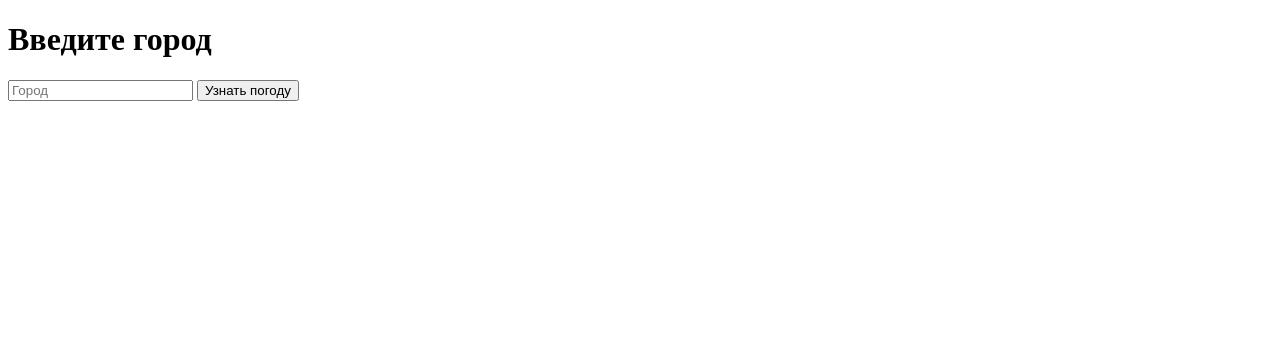
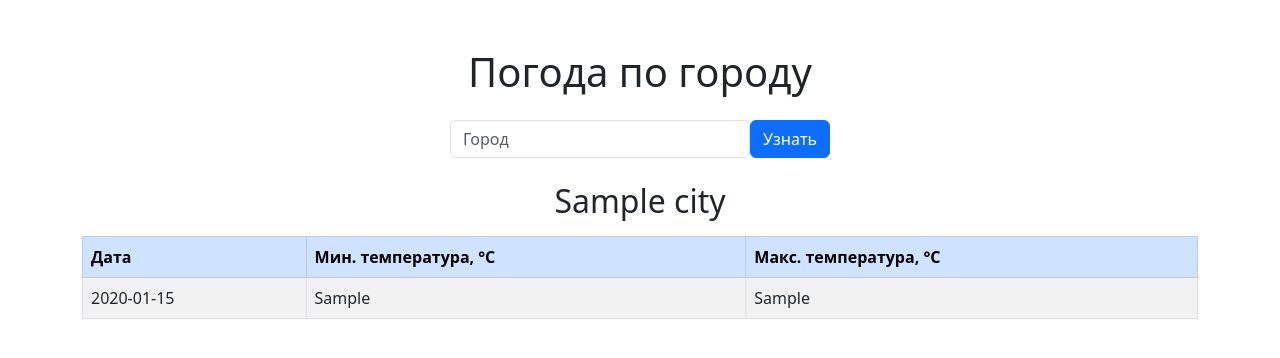
Before and after one commit to Vaalenok/weather_app, a Django app: template templates/weather/index.html in a window 1280 px wide. Shown: the top 358 px of the page. Run offline with Django 5.2, Linux system fonts and the light colour scheme; the template is opened without the code that fills it: most values are stand-ins (such as "Sample title", 1, 10 or a date in 2020).

Commit message:
Add styles and input hints

```diff
--- /dev/null
+++ b/requirements.txt
@@ -0,0 +1,2 @@
+Django~=5.2.1
+requests~=2.32.3
--- a/templates/weather/index.html
+++ b/templates/weather/index.html
@@ -1,14 +1,88 @@
 <!DOCTYPE html>
-<html lang="en">
+<html lang="ru">
 <head>
-    <meta charset="UTF-8">
-    <title>Title</title>
+    <meta charset="UTF-8" />
+    <title>Погода</title>
+    <link href="https://cdn.jsdelivr.net/npm/bootstrap@5.3.0/dist/css/bootstrap.min.css" rel="stylesheet" />
 </head>
 <body>
-    <h1>Введите город</h1>
-    <form method="get">
-        <input type="text" name="city" placeholder="Город">
-        <button type="submit">Узнать погоду</button>
-    </form>
+    <div class="container my-5">
+        <h1 class="text-center mb-4">Погода по городу</h1>
+
+        <form method="get" class="d-flex justify-content-center mb-4" role="search" autocomplete="off">
+            <div style="position: relative; width: 300px;">
+              <input id="city-input" type="text" name="city" class="form-control rounded-top" placeholder="Город" autocomplete="off" />
+              <div id="suggestions" class="list-group position-absolute w-100" style="top: 100%; z-index: 1000;"></div>
+            </div>
+            <button type="submit" class="btn btn-primary">Узнать</button>
+        </form>
+
+        <div id="suggestions" class="list-group w-50 mx-auto" style="position: relative; z-index: 1000;"></div>
+
+        {% if error %}
+            <div class="alert alert-danger text-center" role="alert">{{ error }}</div>
+        {% elif forecast %}
+            <h2 class="text-center mb-3">{{ city }}</h2>
+            <table class="table table-striped table-bordered">
+                <thead class="table-primary">
+                    <tr>
+                        <th>Дата</th>
+                        <th>Мин. температура, °C</th>
+                        <th>Макс. температура, °C</th>
+                    </tr>
+                </thead>
+                <tbody>
+                    {% for date, t_min, t_max in forecast %}
+                    <tr>
+                        <td>{{ date }}</td>
+                        <td>{{ t_min }}</td>
+                        <td>{{ t_max }}</td>
+                    </tr>
+                    {% endfor %}
+                </tbody>
+            </table>
+        {% endif %}
+    </div>
+
+    <script>
+        const input = document.getElementById("city-input");
+        const suggestions = document.getElementById("suggestions");
+
+        input.addEventListener("input", async () => {
+            const query = input.value.trim();
+
+            if (query.length < 2) {
+                suggestions.innerHTML = "";
+                return;
+            }
+
+            const response = await fetch(`/autocomplete/?term=${encodeURIComponent(query)}`);
+
+            if (response.ok) {
+                const cities = await response.json();
+
+                if (cities.length > 0) {
+                    suggestions.innerHTML = cities.map(city =>
+                        `<button type="button" class="list-group-item list-group-item-action">${city}</button>`
+                    ).join("");
+
+                    document.querySelectorAll("#suggestions button").forEach(btn => {
+                        btn.addEventListener("click", () => {
+                            input.value = btn.textContent;
+                            suggestions.innerHTML = "";
+                        });
+                    });
+                } else {
+                    suggestions.innerHTML = "";
+                }
+            }
+        });
+
+        document.addEventListener("click", (e) => {
+            if (!input.contains(e.target) && !suggestions.contains(e.target)) {
+                suggestions.innerHTML = "";
+            }
+        });
+    </script>
 </body>
 </html>
--- a/weather/urls.py
+++ b/weather/urls.py
@@ -4,4 +4,5 @@ from . import views
 
 urlpatterns = [
     path("", views.index, name="index"),
+    path("autocomplete/", views.city_autocomplete, name="city_autocomplete")
 ]
```
Also changed, not shown: weather/views.py (+76 -1 lines).
